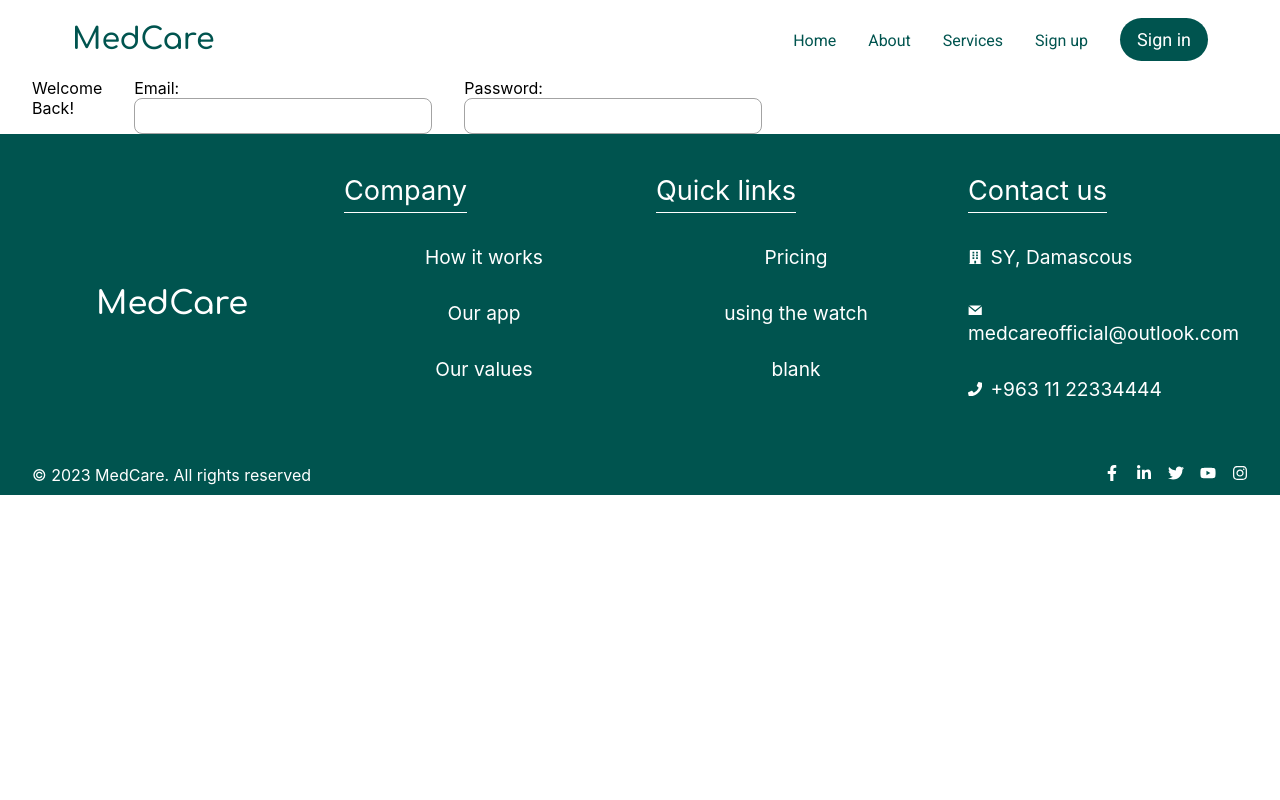
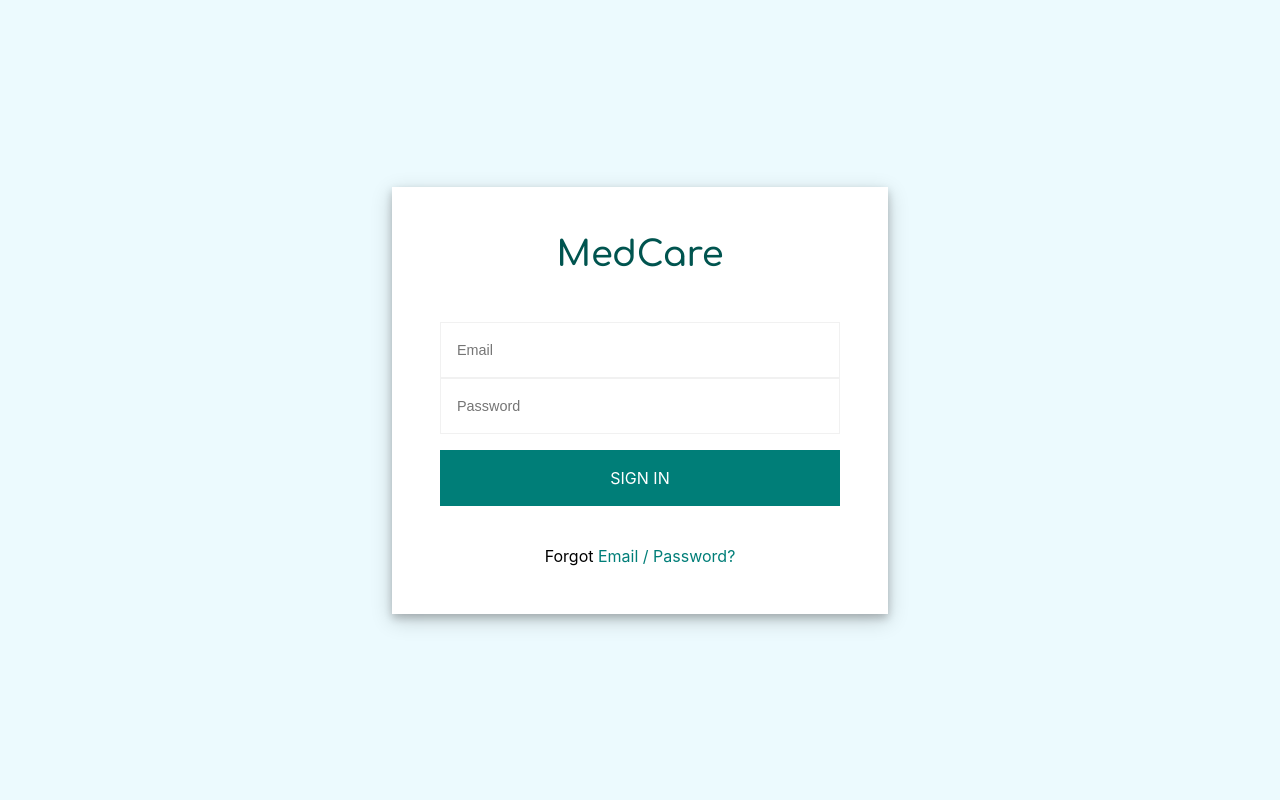
Before and after one commit to mohamad-alkaadi/MedCare, a React (Create React App) app in the folder final_last-version/: page / in a window 1280 px wide. Shown: the top 800 px of the page. Built offline with nearby package versions, Linux system fonts and the light colour scheme; a web font is replaced by a local one.

Commit message:
finished login without login

```diff
--- a/final_last-version/src/App.css
+++ b/final_last-version/src/App.css
@@ -2,6 +2,7 @@
 @import url('https://fonts.googleapis.com/css2?family=Comfortaa:wght@600&display=swap');
 @import url('https://fonts.googleapis.com/css2?family=Roboto&display=swap');
 @import url('https://fonts.googleapis.com/css2?family=Roboto&display=swap');
+@import url('https://fonts.googleapis.com/css2?family=Roboto:wght@100&display=swap');
 *{
   padding: 0;
   margin: 0;
--- a/final_last-version/src/App.js
+++ b/final_last-version/src/App.js
@@ -5,11 +5,11 @@ import Footer from './common/Footer';
 import NavBar from './common/NavBar';
 import Register from './Page/Register';
 import About from './Page/About/About';
-import SignIn from './Page/SignIn';
+import SignIn from './Page/Signin/SignIn';
 function App() {
   return (
     <div className="App">
-      <NavBar/>
+      {/* <NavBar/> */}
       {/* <Home/> */}
       {/* <Register/> */}
       {/* <Services/> */}
--- a/final_last-version/src/Page/SignIn.js
+++ /dev/null
@@ -1,56 +0,0 @@
-import React,{useState,useRef,useEffect} from 'react'
-
-function SignIn() {
-    const emailRef = useRef();
-    const [email, setEmail] = useState('');
-    const [validEmail, setValidEmail] = useState(false);
-    const [emailFocus, setEmailFocus] = useState(false);
-
-    const [pwd, setPwd] = useState('');
-    const [validPwd, setValidPwd] = useState(false);
-    const [pwdFocus, setPwdFocus] = useState(false);
-
-  return (
-    <div className='sign-in-container'>
-        <div className='sign-in grid-system'>
-            <div className='signin-title'>
-                Welcome Back!
-            </div>
-            <div className='sign-in-email'>
-                    <label htmlFor='signin-email' className="signin-email-label">
-                        Email:
-                    </label>
-                    <input
-                        type='email'
-                        id='signin-email'
-                        ref={emailRef}
-                        autoComplete='off'
-                        required
-                        aria-invalid={validEmail ? "false":"true"}
-                        onChange={(e) => setEmail(e.target.value)}
-                        onFocus={() => setEmailFocus(true)}
-                        onBlur={() => setEmailFocus(false)}/>
-            </div>
-
-            <div className='sign-in-password'>
-                <div className='sign-in-password'>
-                    <label htmlFor='signin-password' className="signin-password-label">
-                        Password:
-                    </label>
-                    <input
-                        type='password'
-                        id='signin-password'
-                        onChange={(e) => setPwd(e.target.value)}
-                        required
-                        aria-invalid={validPwd ? "false":"true"}
-                        onFocus={() => setPwdFocus(true)}
-                        onBlur={() => setPwdFocus(false)}/>
-
-                </div>
-            </div>
-        </div>
-    </div>
-  )
-}
-
-export default SignIn
--- /dev/null
+++ b/final_last-version/src/Page/Signin/SignIn.js
@@ -0,0 +1,95 @@
+import React,{useState,useRef,useEffect} from 'react'
+import './signin-css/signin.css'
+
+function useHeightWindowSize(){
+    const [heightSize,setHeightSize]=useState(window.innerHeight);
+    useEffect(()=>{
+      const handleHeightResize = () => {
+        setHeightSize(window.innerHeight);
+      };
+      window.addEventListener('resize',handleHeightResize);
+    },[]);
+    return heightSize;
+  }
+
+
+function SignIn() {
+    const SignInHeight = useHeightWindowSize();
+    const LoginStyles = { signInContainer:{ height:SignInHeight, backgroundColor:"#ecfafe"} }
+    // const LoginStyles = {
+    //     signInContainer:{
+    //         height:{SignInHeight},
+    //         backgroundColor:"red",
+    //     }
+    // }
+
+    console.log(SignInHeight)
+    const emailRef = useRef();
+    const [email, setEmail] = useState('');
+    const [validEmail, setValidEmail] = useState(false);
+    const [emailFocus, setEmailFocus] = useState(false);
+
+    const [pwd, setPwd] = useState('');
+    const [validPwd, setValidPwd] = useState(false);
+    const [pwdFocus, setPwdFocus] = useState(false);
+
+    console.log()
+
+  return (
+    <div className='sign-in-container' style={LoginStyles.signInContainer}>
+      <form>
+        <div className='sign-in grid-system'>
+            <div className='signin-title'>
+                MedCare
+            </div>
+            <div className='sign-in-email'>
+                    {/* <label htmlFor='signin-email' className="signin-email-label">
+                        Email
+                    </label> */}
+                    {/* <br/> */}
+                    <input
+                        type='email'
+                        placeholder='Email'
+                        id='signin-email'
+                        ref={emailRef}
+                        autoComplete='off'
+                        required
+                        aria-invalid={validEmail ? "false":"true"}
+                        onChange={(e) => setEmail(e.target.value)}
+                        onFocus={() => setEmailFocus(true)}
+                        onBlur={() => setEmailFocus(false)}/>
+            </div>
+
+
+                <div className='sign-in-password'>
+                    {/* <label htmlFor='signin-password' className="signin-password-label">
+                        Password
+                    </label> */}
+                    {/* <br/> */}
+                    <input
+                        type='password'
+                        placeholder='Password'
+                        id='signin-password'
+                        onChange={(e) => setPwd(e.target.value)}
+                        required
+                        aria-invalid={validPwd ? "false":"true"}
+                        onFocus={() => setPwdFocus(true)}
+                        onBlur={() => setPwdFocus(false)}/>
+
+                </div>
+                <div className='sign-in-submit'>
+                  <input
+                    type='submit'
+                    value='SIGN IN'/>
+                </div>
+                <div className="sign-in-forget">
+                  Forgot <a href='#'>Email / Password?</a>
+                </div>
+
+        </div>
+        </form>
+    </div>
+  )
+}
+
+export default SignIn
--- /dev/null
+++ b/final_last-version/src/Page/Signin/signin-css/signin.css
@@ -0,0 +1,93 @@
+.sign-in-container{
+    /* background-color: red; */
+    display: grid;
+    justify-content: center;
+    align-content: center;
+}
+
+.sign-in{
+    row-gap: 0;
+    background-color: #FFF;
+    padding:3rem 3rem 3rem 3rem;
+    box-shadow: 0 4px 8px 0 rgba(0, 0, 0, 0.2), 0 6px 20px 0 rgba(0, 0, 0, 0.19);
+}
+
+.signin-title{
+    grid-column: span 12;
+    text-align: center;
+    font-size: 2.2em;
+    margin-bottom: 3rem;
+    font-family: 'Comfortaa', cursive;
+    color: #00544f;
+}
+.sign-in-email{
+    grid-column: span 12;
+}
+.sign-in-email input{
+    /* width: 100%; */
+    width: 400px;
+    font-size: .9rem;
+    border-radius: 0;
+    height: 3.5rem;
+    margin-bottom: 0;
+    border:1px #f1f1f1 solid;
+    /* margin: 0 2rem; */
+    padding-left: 1rem;
+}
+
+.sign-in-email input:focus{
+    outline: solid #00544f 1px;
+    /* border-radius: 2px; */
+    margin-bottom: 1px;
+}
+
+.sign-in-password{
+    grid-column: span 12;
+}
+.sign-in-password input{
+    /* width: 100%; */
+    width: 400px;
+    /* margin: 0 2rem; */
+    font-size: .9rem;
+    border-radius: 0;
+    /* height: 36px; */
+    height: 3.5rem;
+    border:1px #f1f1f1 solid;
+    padding-left: 1rem;
+
+}
+
+.sign-in-password input:focus{
+    outline: solid #00544f 1px;
+    /* border-radius: 2px; */
+}
+
+.sign-in-submit{
+    grid-column: span 12;
+    margin-top: 1rem;
+}
+.sign-in-submit input{
+    /* width: 100%; */
+    width: 400px;
+    /* margin: 0 2rem; */
+    text-align: center;
+    height: 38px;
+    background-color: #007e78;
+    color: #fff;
+    /* border-radius: 100px; */
+    height: 3.5rem;
+
+}
+.sign-in-forget{
+    grid-column: span 12;
+    margin: 0 auto;
+    margin-top: 2.5rem;
+    /* color: #007e78; */
+}
+
+.sign-in-forget a{
+    color: #007e78;
+    /* color: #0067b8; */
+    text-decoration: none;
+    cursor: pointer;
+}
```
